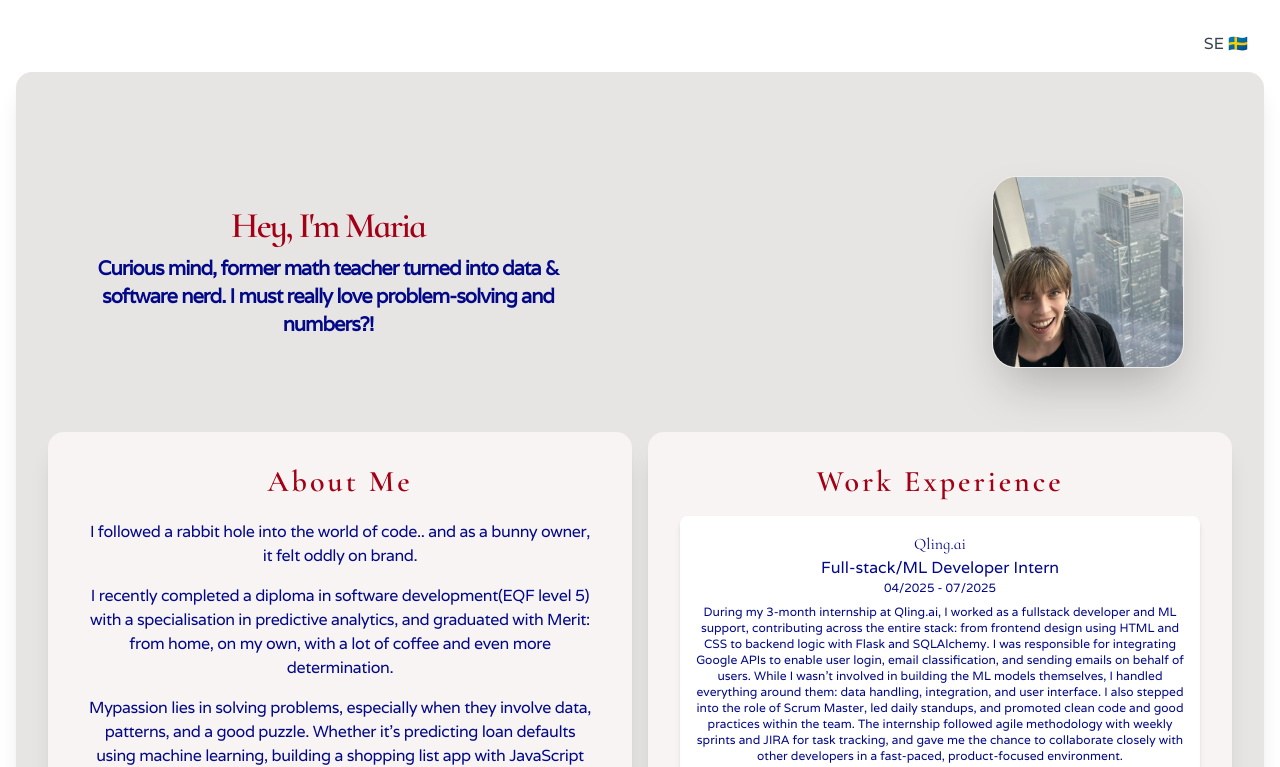
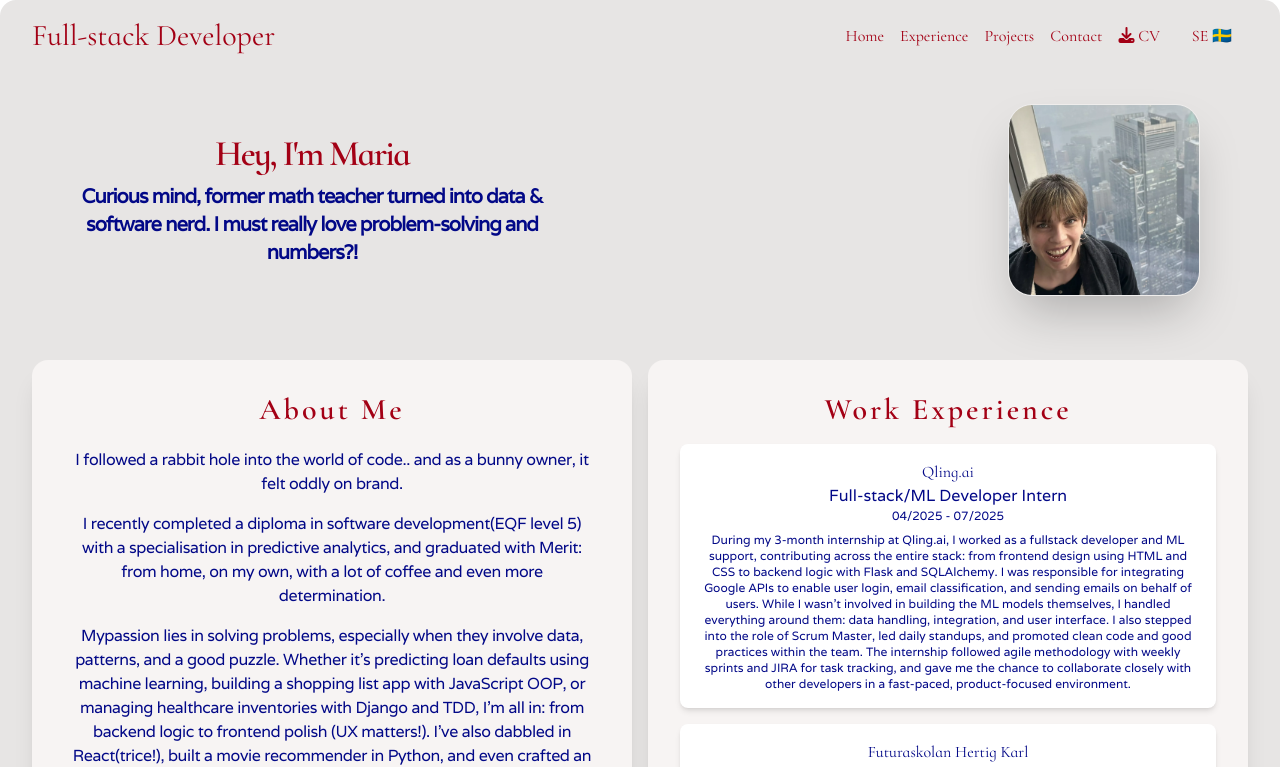
Before and after one commit to mariaciceri/my-portfolio, a React (Vite) app: page / in a window 1280 px wide. Shown: the top 767 px of the page. Built offline with nearby package versions, Linux system fonts and the light colour scheme.

Commit message:
Create header and update components for nav

```diff
--- a/src/App.css
+++ b/src/App.css
@@ -3,7 +3,6 @@
 #root {
   max-width: 1280px;
   margin: 0 auto;
-  padding: 1rem;
   text-align: center;
 }
 
--- a/src/App.tsx
+++ b/src/App.tsx
@@ -3,6 +3,7 @@ import { ColorProvider } from './context/ColorContext';
 import { LanguageProvider } from './context/LanguageContext';
 import LanguageToggle from './components/LanguageToggle'
 import Home from './pages/Home'
+import Header from './components/Header';
 
 function App() {
   return (
@@ -10,7 +11,9 @@ function App() {
     <ColorProvider>
       <div>
         <main>
-          <LanguageToggle/>
+          <Header>
+            <LanguageToggle/>
+          </Header>
           <Home/>
         </main>
       </div>
--- a/src/components/Header.tsx
+++ b/src/components/Header.tsx
@@ -1 +1,95 @@
-// Include language switching functionality and menu
+import { useState } from 'react';
+import { useLanguage } from "../context/LanguageContext";
+import { useColor } from '../context/ColorContext';
+import { content } from '../data/translations';
+import { colors } from '../data/colors';
+import { motion, AnimatePresence, useScroll, useTransform, } from 'framer-motion'
+
+
+function Header({children}: { children: React.ReactNode }) {
+    const { language } = useLanguage();
+    const header = content[language].header;
+    const { colorScheme } = useColor();
+    const { primary, lightBackground } = colors[colorScheme];
+
+    const { scrollY } = useScroll();
+    const backgroundColor = useTransform(scrollY, [0, 100], ["rgba(255,255,255,0)", primary]);
+    const textColor = useTransform(scrollY, [0, 100], [primary, lightBackground]);
+
+    const path = language === 'en' ? '../../assets/englishcv.pdf' : '../../assets/swedishcv.pdf';
+
+    const [isOpen, setIsOpen] = useState(false);
+    const isMobile = window.innerWidth < 768;
+
+    return (
+        <AnimatePresence>
+            <div className="fixed top-0 left-0 w-full z-50 flex justify-center">
+                <motion.header
+                    className="w-full max-w-screen-xl mx-auto px-8 py-2 rounded-2xl font-cormorant flex justify-between items-center"
+                    style={{ backgroundColor, color: textColor }}
+                    initial={{ opacity: 0 }}
+                    animate={{ opacity: 1 }}
+                >
+                    <h1 className="text-3xl max-sm:text-2xl">{header.title}</h1>
+
+                    <div className="flex items-center gap-4 relative">
+                        {/* Hamburger Button */}
+                        <button
+                            onClick={() => setIsOpen(!isOpen)}
+                            data-collapse-toggle="navbar-default"
+                            type="button"
+                            className="inline-flex items-center p-2 w-10 h-10 text-sm rounded-lg md:hidden"
+                            aria-controls="navbar-default"
+                            aria-expanded={isOpen}
+                        >
+                            <span className="sr-only">Open main menu</span>
+                            <svg
+                                className="w-5 h-5"
+                                aria-hidden="true"
+                                xmlns="http://www.w3.org/2000/svg"
+                                fill="none"
+                                viewBox="0 0 17 14"
+                            >
+                                <path
+                                    stroke="currentColor"
+                                    strokeLinecap="round"
+                                    strokeLinejoin="round"
+                                    strokeWidth="2"
+                                    d="M1 1h15M1 7h15M1 13h15"
+                                />
+                            </svg>
+                        </button>
+
+                        {/* Navigation List */}
+                        <div className={`${isOpen ? "block" : "hidden"} md:block`} id="navbar-default">
+                            <ul className="absolute flex flex-col md:flex-row md:space-x-4 left-0 top-16 md:top-0 md:static md:w-auto bg-white md:bg-transparent rounded-lg md:rounded-none shadow-md md:shadow-none p-4 md:p-0 space-y-2 md:space-y-0"
+                                style={isMobile ? { backgroundColor: lightBackground, color: primary} : {}}>
+                                {header.navigator.map((item, index) => (
+                                    <li key={index}>
+                                        <a
+                                            href={'#'+item}
+                                            className="block py-2 px-3 md:p-0 md:bg-transparent hover:text-gray-900"
+                                        >
+                                            {item}
+                                        </a>
+                                    </li>
+                                ))}
+                                <li key={'download'}>
+                                    <a
+                                        href={path} download
+                                        className="block py-2 px-3 md:p-0 md:bg-transparent hover:text-gray-900"
+                                    >
+                                        <i className="fa-solid fa-download"></i> CV
+                                    </a>
+                                </li>
+                            </ul>
+                        </div>
+                        {children}
+                    </div>
+                </motion.header>
+            </div>
+        </AnimatePresence>
+    );
+}
+
+export default Header;
--- a/src/components/LanguageToggle.tsx
+++ b/src/components/LanguageToggle.tsx
@@ -19,7 +19,7 @@ export default function LanguageToggle() {
         <div className="flex justify-end p-4">
             <button
             onClick={toggleLanguage}
-            className="text-gray-700 hover:text-gray-900 dark:text-gray-300 dark:hover:text-white">
+            className="hover:text-gray-900">
                 {language === 'en' ? 'SE 🇸🇪' : 'EN 🇬🇧'}
             </button>
         </div>
--- a/src/components/sections/About.tsx
+++ b/src/components/sections/About.tsx
@@ -12,6 +12,7 @@ function About() {
     return (
         <div className="shadow-xl rounded-2xl p-8 lg:h-full max-sm:p-4 max-sm:text-xl"
         style={{ backgroundColor: lightBackground, color: primary }}
+        id="Home"
         >
             <h3 className="text-3xl font-cormorant font-semibold tracking-widest mb-4 max-sm:text-4xl">
                 {language === 'sv' ? 'Om mig' : 'About Me'}
--- a/src/components/sections/Contact.tsx
+++ b/src/components/sections/Contact.tsx
@@ -11,7 +11,8 @@ function Contact() {
 
     return (
         <div className="shadow-xl rounded-2xl p-8 text-gray-600 col-span-2 mt-5"
-        style={{ backgroundColor: lightBackground }}>
+        style={{ backgroundColor: lightBackground }}
+        id="Contact">
             <div className="font-cormorant text-2xl pb-4"
             style={{ color: primary }}>
                 { contactInfo.message }
--- a/src/components/sections/Experience.tsx
+++ b/src/components/sections/Experience.tsx
@@ -12,7 +12,9 @@ function Experience() {
 
     return (
         <div className="shadow-xl rounded-2xl p-8 lg:h-full max-sm:p-4"
-        style={{ backgroundColor: lightBackground, color: secondary }}>
+        style={{ backgroundColor: lightBackground, color: secondary }}
+        id="Experience"
+        >
             <h3 className="break-all whitespace-pre-wrap text-3xl font-cormorant font-semibold tracking-widest mb-4 max-sm:text-4xl"
             style={{ color: primary }}>
                 {language === 'sv' ? 'Arbetslivserfarenhet' : 'Work Experience'}
--- a/src/components/sections/Projects.tsx
+++ b/src/components/sections/Projects.tsx
@@ -33,7 +33,9 @@ function Projects() {
     return (
         <div className="grid grid-cols-3 gap-2 p-4 shadow-xl rounded-2xl
         max-sm:grid-cols-1 max-sm:gap-4 max-sm:p-2"
-        style={{ backgroundColor: primary, color: lightBackground }}>
+        style={{ backgroundColor: primary, color: lightBackground }}
+        id="Projects"
+        >
             <h3 className="col-span-3 tracking-widest font-cormorant text-4xl max-sm:col-span-1">
                 Personal Projects
             </h3>
--- a/src/data/translations.ts
+++ b/src/data/translations.ts
@@ -1,5 +1,9 @@
 export const content = {
     en: {
+        header: {
+            title: 'Full-stack Developer',
+            navigator: ['Home', 'Experience', 'Projects', 'Contact'],
+        },
         greeting: "Hey, I'm Maria",
         description: "Curious mind, former math teacher turned into data & software nerd. I must really love problem-solving and numbers?!",
         image: "/assets/ny.webp",
@@ -94,6 +98,10 @@ export const content = {
         }
     },
     sv: {
+        header: {
+            title: 'Full-stack Utvecklare',
+            navigator: ['Hem', 'Erfarenhet', 'Projekt', 'Kontakt'],
+        },
         greeting: "Hej, jag heter Maria",
         description: "Nyfiken själ, före detta mattelärare som blivit data- och kodnörd. Jag älskar väl problemlösning och siffror!",
         image: "/assets/midsommar.webp",
--- a/src/pages/Home.tsx
+++ b/src/pages/Home.tsx
@@ -33,7 +33,7 @@ function Home() {
                     animate={{ opacity: 1, y: 0 }}
                     transition={{ duration: 0.8 }}
                     >
-                        <div className='flex justify-between items-center w-full max-sm:block'>
+                        <div className='flex justify-between items-center w-full max-md:block'>
                             <div>
                                 <h2 className={"font-cormorant text-center text-4xl tracking-tighter font-semibold"}
                                 style={{ color: primary  }}>
@@ -50,7 +50,7 @@ function Home() {
                                 src={image}
                                 alt="Maria"
                                     className="h-48 w-48 rounded-3xl object-cover shadow-2xl border border-white/30 mr-6
-                                    max-sm:mx-auto max-sm:mt-6"
+                                    max-md:mx-auto max-md:mt-6"
                                 />
                             </div>
                         </div>
```
Also changed, not shown: src/pages/ProjectDetails.tsx (deleted).
